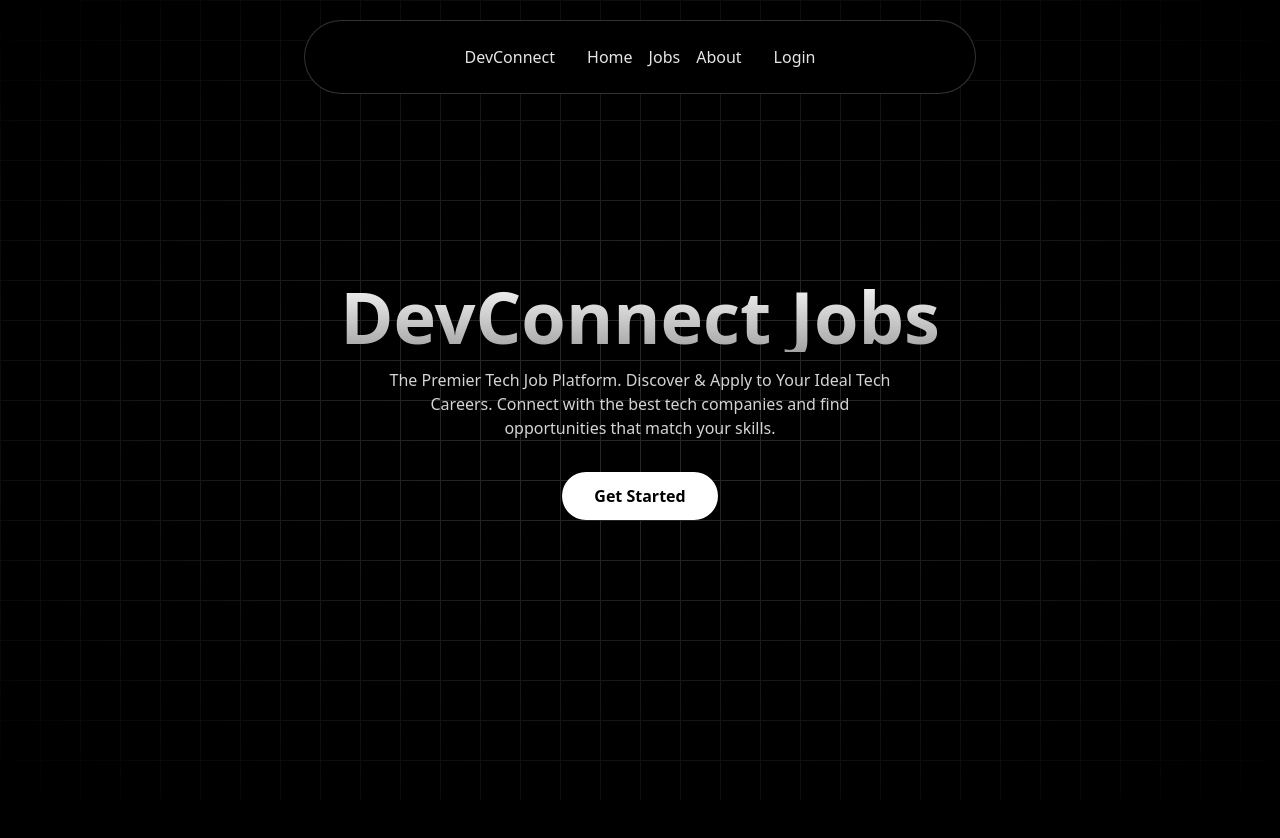
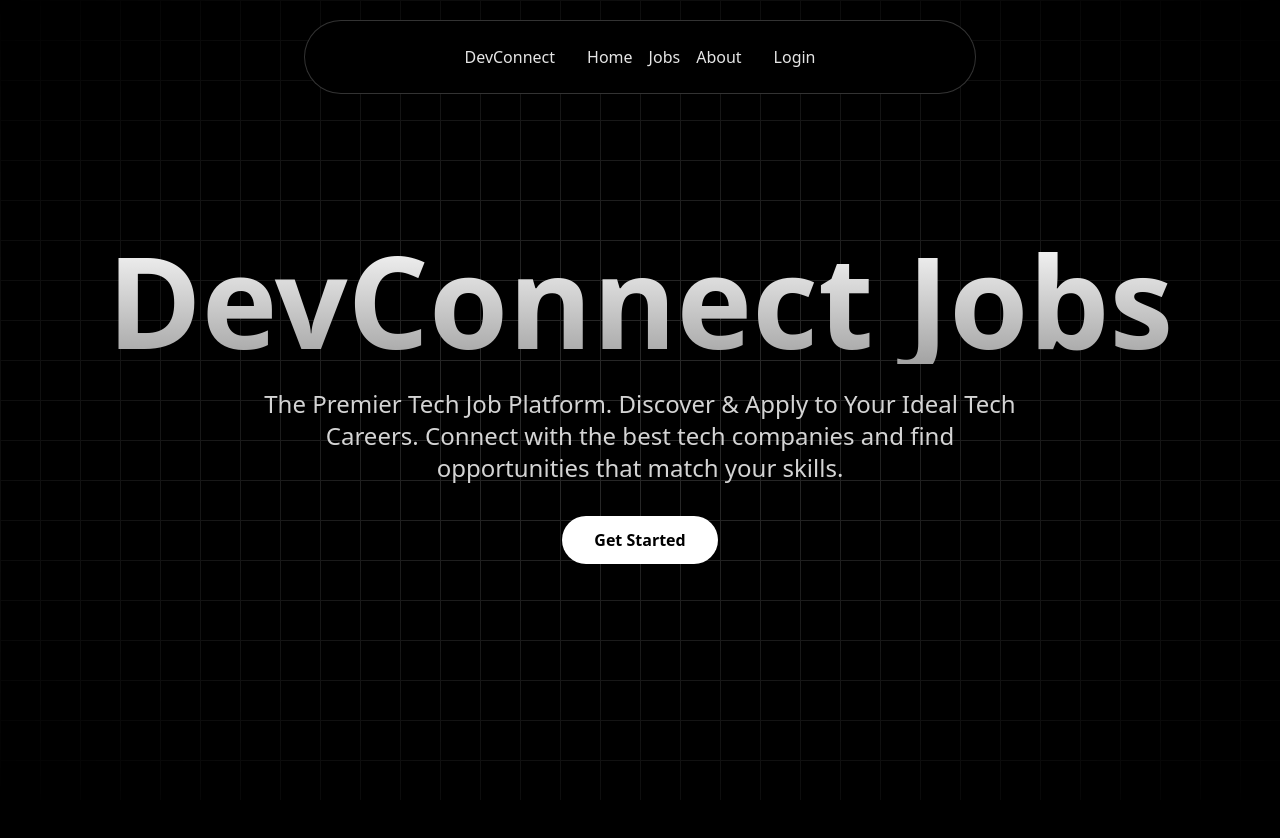
Before and after one commit to Prakshil/Job_Portal_MERN, a React (Vite) app in the folder client/: page / in a window 1280 px wide. Shown: the top 838 px of the page. Built offline with nearby package versions, Linux system fonts and the light colour scheme.

Commit message:
fix: update header font size and enhance animations for improved user experience

```diff
--- a/client/src/components/common/Header.jsx
+++ b/client/src/components/common/Header.jsx
@@ -22,7 +22,7 @@ const Header = ({ className }) => {
     <div className={cn("fixed top-5 inset-x-0 max-w-2xl mx-auto z-50", className)}>
       <Menu setActive={setActive}>
         <div className="flex items-center gap-4 mr-4">
-            <HoveredLink to="/" className="font-bold text-lg">DevConnect</HoveredLink>
+            <HoveredLink to="/" className="font-bold text-2xl">DevConnect</HoveredLink>
         </div>
 
         {role === "recruiter" ? (
--- a/client/src/components/home/Home.jsx
+++ b/client/src/components/home/Home.jsx
@@ -65,10 +65,10 @@ const Home = () => {
       {/* Hero Section with Background */}
       <GridBackgroundDemo>
          <div ref={heroRef} className="flex flex-col items-center justify-center px-4">
-            <h1 className="text-4xl md:text-7xl font-bold text-center bg-clip-text text-transparent bg-gradient-to-b from-neutral-50 to-neutral-400 bg-opacity-50">
+            <h1 className="text-6xl md:text-8xl lg:text-9xl font-bold text-center bg-clip-text text-transparent bg-gradient-to-b from-neutral-50 to-neutral-400 bg-opacity-50 animate-fade-in-up">
               DevConnect Jobs
             </h1>
-            <p className="mt-4 font-normal text-base text-neutral-300 max-w-lg text-center mx-auto">
+            <p className="mt-6 font-normal text-xl md:text-2xl text-neutral-300 max-w-3xl text-center mx-auto animate-fade-in-up-delay">
               The Premier Tech Job Platform. Discover & Apply to Your Ideal Tech Careers.
               Connect with the best tech companies and find opportunities that match your skills.
             </p>
@@ -114,27 +114,27 @@ const items = [
   {
     title: "Frontend Developer",
     description: "Build beautiful user interfaces with React, Vue, or Angular. \n\n• 150+ Open Positions\n• Avg Salary: $95k\n• Remote Options Available",
-    icon: <IconCode className="h-4 w-4 text-neutral-500" />,
+    icon: <IconCode className="h-6 w-6 text-neutral-400" />,
   },
   {
     title: "Backend Developer",
     description: "Power the web with robust APIs using Node.js, Python, or Go. \n\n• 120+ Open Positions\n• Avg Salary: $105k\n• High Demand",
-    icon: <IconServer className="h-4 w-4 text-neutral-500" />,
+    icon: <IconServer className="h-6 w-6 text-neutral-400" />,
   },
   {
     title: "Full Stack",
     description: "Master both ends of the spectrum. \n\n• 200+ Open Positions\n• Avg Salary: $110k\n• Versatile Roles",
-    icon: <IconSignature className="h-4 w-4 text-neutral-500" />,
+    icon: <IconSignature className="h-6 w-6 text-neutral-400" />,
   },
   {
     title: "Data Science",
     description: "Unlock insights from data with ML and AI. \n\n• 80+ Open Positions\n• Avg Salary: $120k\n• Rapidly Growing Field",
-    icon: <IconDeviceDesktopAnalytics className="h-4 w-4 text-neutral-500" />,
+    icon: <IconDeviceDesktopAnalytics className="h-6 w-6 text-neutral-400" />,
   },
   {
     title: "DevOps Engineer",
     description: "Streamline deployment and operations. \n\n• 90+ Open Positions\n• Avg Salary: $115k\n• Critical Infrastructure Role",
-    icon: <IconTableColumn className="h-4 w-4 text-neutral-500" />,
+    icon: <IconTableColumn className="h-6 w-6 text-neutral-400" />,
   },
 ];
 
--- a/client/src/index.css
+++ b/client/src/index.css
@@ -108,3 +108,38 @@
 ::-webkit-scrollbar-thumb:hover {
   background: #555555;
 }
+
+/* Animations */
+@keyframes fadeInUp {
+  from {
+    opacity: 0;
+    transform: translateY(30px);
+  }
+  to {
+    opacity: 1;
+    transform: translateY(0);
+  }
+}
+
+@keyframes fadeInUpDelay {
+  0% {
+    opacity: 0;
+    transform: translateY(30px);
+  }
+  30% {
+    opacity: 0;
+    transform: translateY(30px);
+  }
+  100% {
+    opacity: 1;
+    transform: translateY(0);
+  }
+}
+
+.animate-fade-in-up {
+  animation: fadeInUp 0.8s ease-out forwards;
+}
+
+.animate-fade-in-up-delay {
+  animation: fadeInUpDelay 1.2s ease-out forwards;
+}
```
Also changed, not shown: client/finallogo.svg (deleted).
